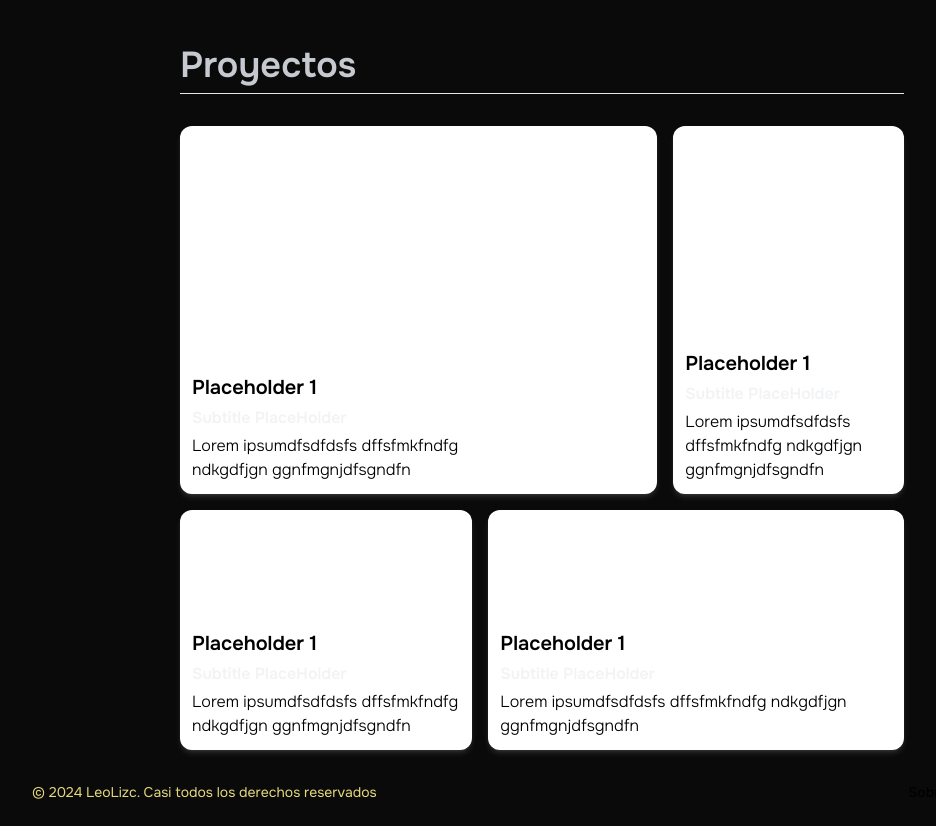
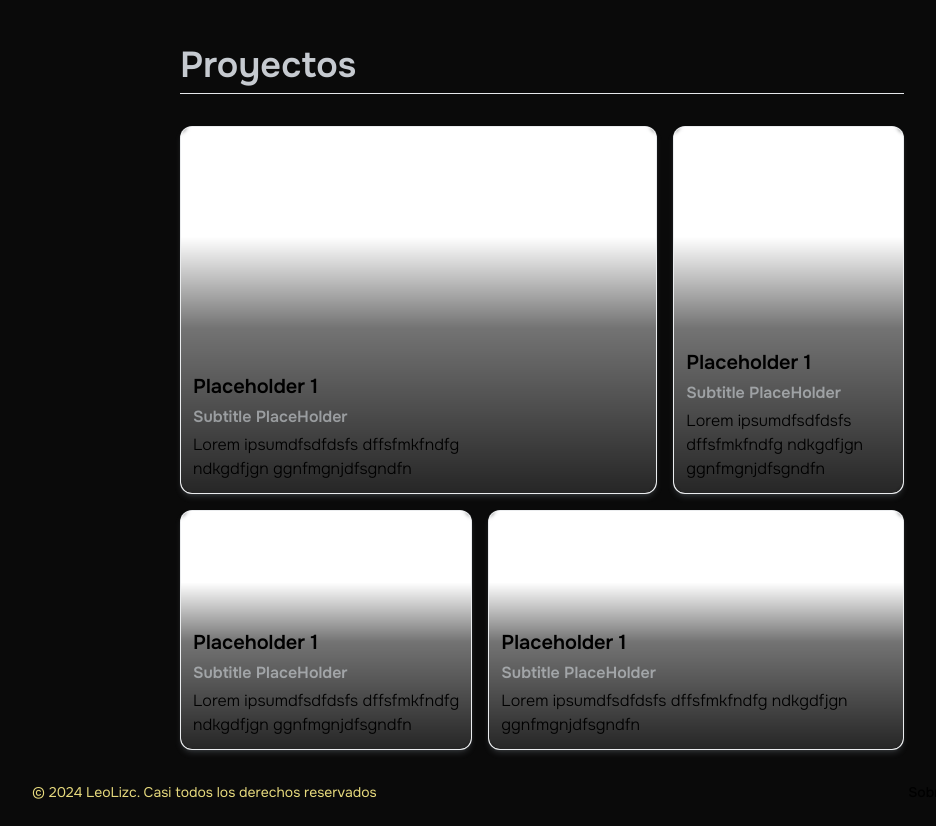
Before and after one commit to LeoLizc/leolizc.portfolio, a Next.js app: page / in a window 1280 px wide. Shown: the part 1240-2066 px from the top of the page, without its empty margins (98-1034 px from the left). Built offline with nearby package versions, Linux system fonts and the light colour scheme.

Commit message:
Add image support to BentoItem component

```diff
--- a/src/ui/components/bento-item.tsx
+++ b/src/ui/components/bento-item.tsx
@@ -1,33 +1,68 @@
+import Image from 'next/image';
 import { twMerge } from 'tailwind-merge';
 
 type BentoItemProps = {
   className?: string;
   title: string;
+  imageSrc?: string;
+  imageAlt?: string;
   subtitle?: string;
   description?: string;
 };
 
 export default function BentoItem({
-  title, description, subtitle, className = '',
+  title,
+  imageSrc,
+  imageAlt = '',
+  description,
+  subtitle,
+  className = '',
 }: BentoItemProps) {
   return (
     <article className={twMerge(`
-    col-span-6 row-span-2 relative rounded-xl
-    shadow-md bg-white dark:bg-gray-400/10
-    overflow-hidden shadow-gray-400/20
-    hover:shadow-gray-400/40 transition-all
-    hover:scale-105
-    duration-300
+    col-span-6 row-span-2 relative rounded-xl overflow-hidden
+    bg-white dark:bg-gray-400/10
+    border border-gray-400/20
+    shadow-md shadow-gray-400/20
+    hover:shadow-gray-400/40 hover:scale-105
+    hover:border-gray-400/30 hover:bg-gray-400/20
+    transition-all duration-300
+    z-10 group
     ${className}
     `)}
     >
 
-      <div className="flex h-full flex-col justify-end gap-1 p-3">
+      <div
+        className="absolute top-0 left-0 bottom-0 right-0 w-full h-full
+                  -z-10
+                  bg-gradient-to-t from-black/85 via-black/55 via-45%
+                  to-transparent/0 to-70%
+                  group-hover:shadow-inner group-hover:shadow-white/20
+                  backdrop-filter backdrop-blur-[2px]
+                  group-hover:backdrop-blur-0 group-hover:backdrop-brightness-110
+                  transition-all duration-300
+                  "
+      />
+
+      {
+        imageSrc && (
+          <Image
+            src={imageSrc}
+            alt={imageAlt}
+            layout="fill"
+            objectFit="cover"
+            className="absolute top-0 left-0 bottom-0 w-full
+                        h-full -z-20 object-left opacity-90
+                        "
+          />
+        )
+      }
+      <div className="flex h-full flex-col justify-end gap-1 p-3 z-20">
         <h3 className="text-xl font-semibold">
           {title}
         </h3>
         {subtitle && (
-          <h4 className="text-md font-semibold text-gray-200/50 ">
+          <h4 className="text-md font-semibold text-gray-300/60 ">
             {subtitle}
           </h4>
         )}
```
